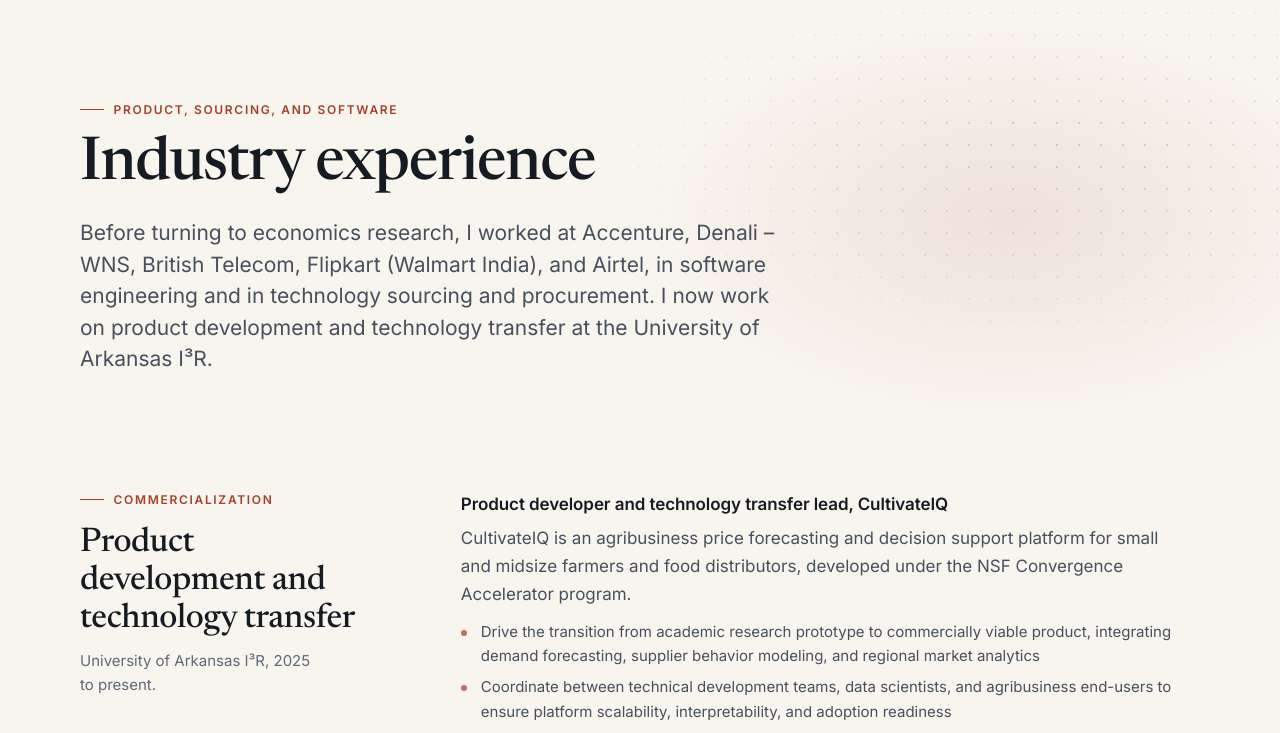
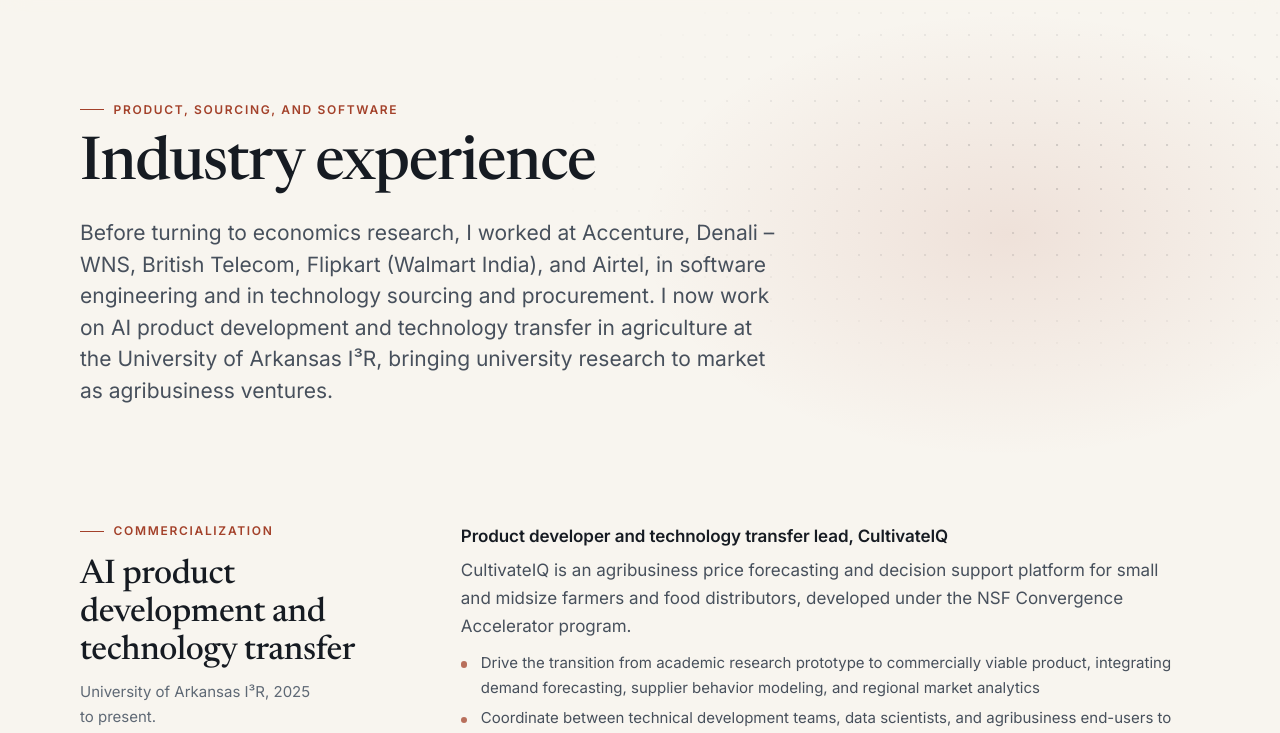
Before and after one commit to prinkashar/prinkashar.github.io, a plain HTML site: page industry.html in a window 1280 px wide. Shown: the part 57-790 px from the top of the page. Drawn offline with Linux system fonts and the light colour scheme.

Commit message:
Update website
Co-Authored-By: Claude Opus 5.5 <noreply@anthropic.com>

```diff
--- a/industry.html
+++ b/industry.html
@@ -164,7 +164,7 @@
       <div class="wrap">
         <p class="eyebrow">Product, sourcing, and software</p>
         <h1 id="page-title">Industry experience</h1>
-        <p class="lead">Before turning to economics research, I worked at Accenture, Denali – WNS, British Telecom, Flipkart (Walmart India), and Airtel, in software engineering and in technology sourcing and procurement. I now work on product development and technology transfer at the University of Arkansas I³R.</p>
+        <p class="lead">Before turning to economics research, I worked at Accenture, Denali – WNS, British Telecom, Flipkart (Walmart India), and Airtel, in software engineering and in technology sourcing and procurement. I now work on AI product development and technology transfer in agriculture at the University of Arkansas I³R, bringing university research to market as agribusiness ventures.</p>
       </div>
     </section>
 
@@ -176,7 +176,7 @@
         <div class="theme theme--plain theme--section">
           <header class="theme__head reveal">
             <p class="eyebrow">Commercialization</p>
-            <h2 class="theme__title" id="product-title">Product development and technology transfer</h2>
+            <h2 class="theme__title" id="product-title">AI product development and technology transfer</h2>
             <p class="theme__blurb">University of Arkansas I³R, 2025 to present.</p>
           </header>
 
```
Also changed, not shown: index.html (+2 -1 lines), 758ec2df9750bf7061af56dd5adf17bd.txt (added).
